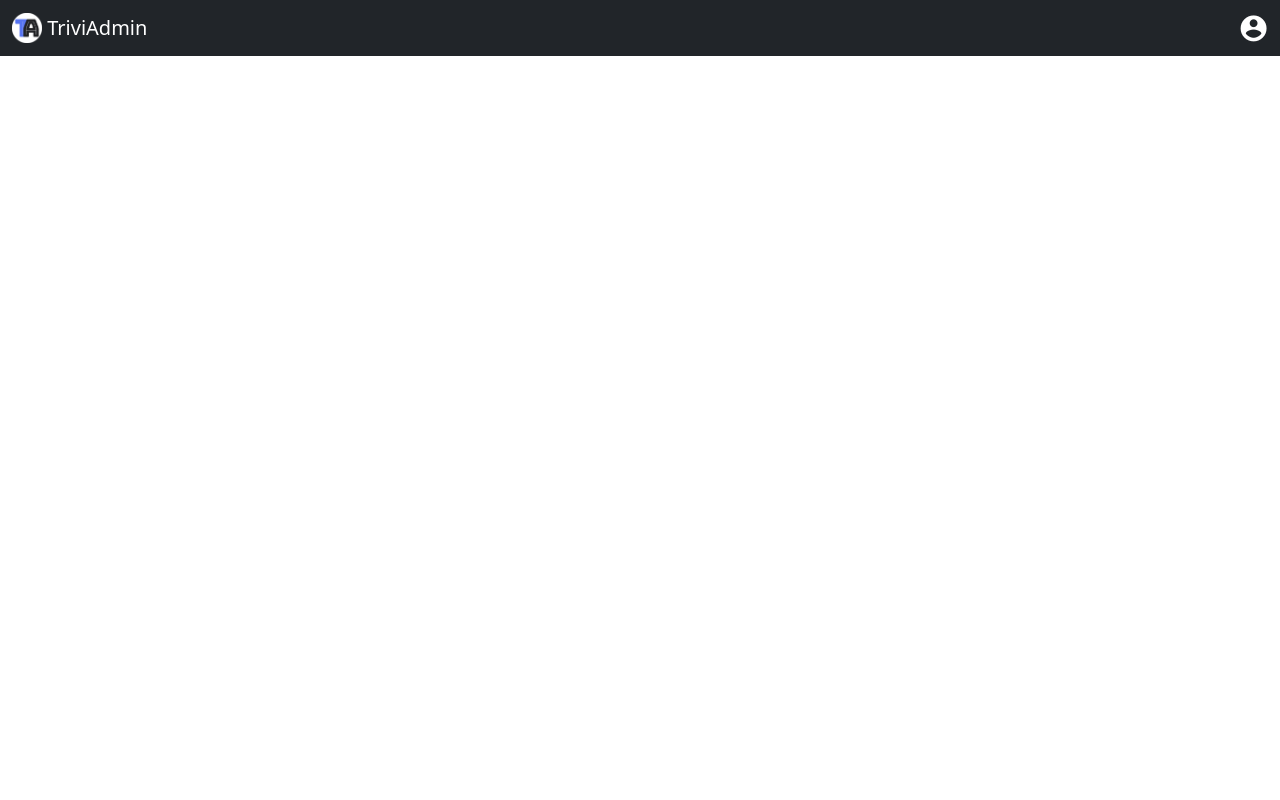
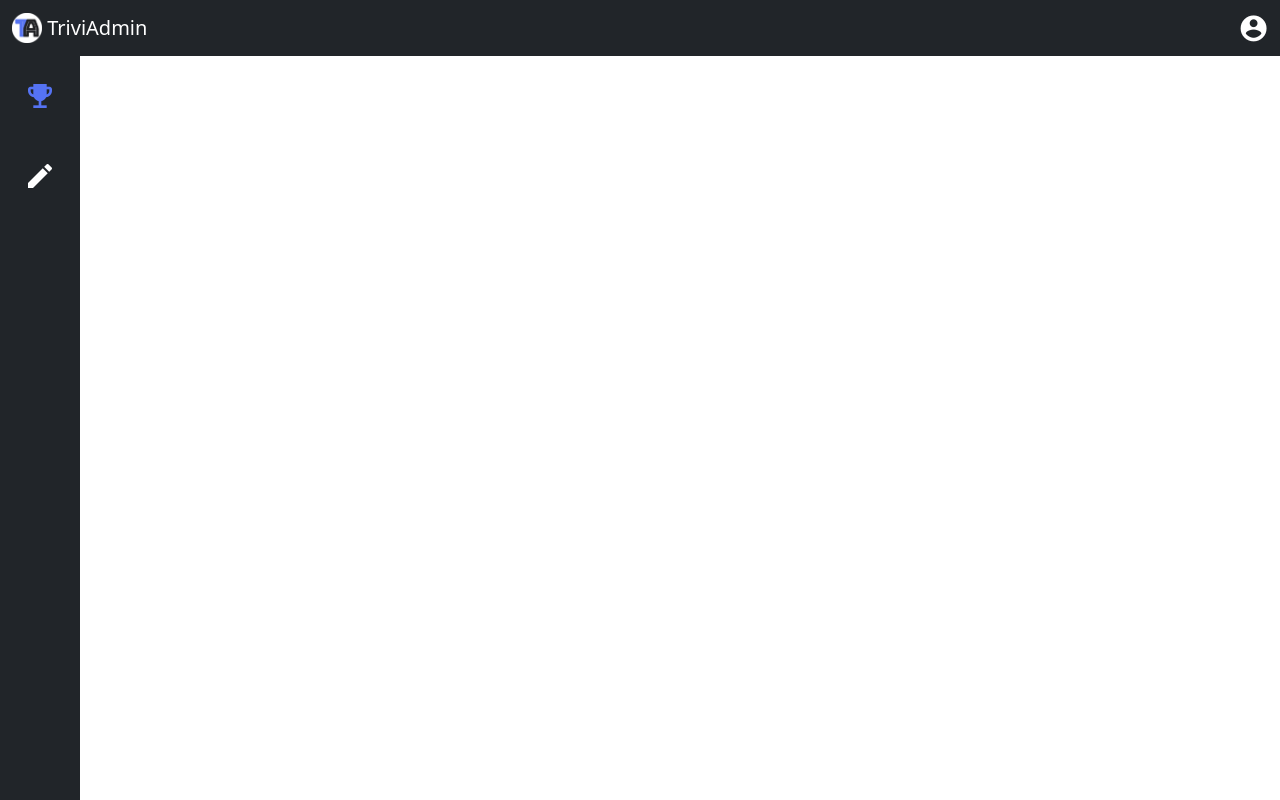
Before and after one commit to darkucfknight/Tortuga-Trivia, a website: page home.html in a window 1280 px wide. Drawn offline with nearby package versions, Linux system fonts and the light colour scheme.

Commit message:
sidebar for desktop, bottom bar for moble

```diff
--- a/home.html
+++ b/home.html
@@ -36,7 +36,7 @@
     </head>
 
     <body>
-        <nav class="navbar navbar-dark bg-dark">
+        <nav class="top-nav navbar navbar-dark bg-dark">
             <div class="container-fluid">
                 <a class="navbar-brand" href="#">
                     <img
@@ -98,6 +98,23 @@
                 </div>
             </div>
         </nav>
+        <nav class="sidebar navbar navbar-dark bg-dark">
+            <ul>
+                <li class="selected">
+                    <a href="#">
+                        <i class="material-icons">emoji_events</i>
+                        <span class="nav-text"> Host </span>
+                    </a>
+                </li>
+                <li class="has-subnav">
+                    <a href="#">
+                        <i class="material-icons">mode</i>
+                        <span class="nav-text"> Plan </span>
+                    </a>
+                </li>
+            </ul>
+        </nav>
+
         <script
             src="https://cdn.jsdelivr.net/npm/bootstrap@5.0.0-beta2/dist/js/bootstrap.bundle.min.js"
             integrity="sha384-b5kHyXgcpbZJO/tY9Ul7kGkf1S0CWuKcCD38l8YkeH8z8QjE0GmW1gYU5S9FOnJ0"
--- a/static/css/home.css
+++ b/static/css/home.css
@@ -1,4 +1,7 @@
 /* || NAVBAR */
+.top-nav {
+    z-index: 1000;
+}
 #sign-in-button {
     float: right;
     font-size: 1.95rem;
@@ -11,9 +14,145 @@
     background-size: cover;
 }
 #sign-in-button:hover {
-    color: gray;
+    color: #5573f3;
 }
 #profile-icon {
     font-size: inherit;
     display: flex;
 }
+
+/* || SIDEBAR */
+.sidebar {
+    position: fixed;
+    z-index: 999;
+    align-items: flex-start;
+}
+.sidebar > ul {
+    margin: 0rem 0rem;
+}
+.material-icons {
+    position: relative;
+    text-align: center;
+    vertical-align: middle;
+    font-size: 2rem;
+}
+
+nav.sidebar ul,
+nav.sidebar li {
+    outline: 0;
+    margin: 0;
+    padding: 0;
+}
+.sidebar li:hover > a,
+nav.sidebar li.active > a {
+    color: #fff;
+    background-color: #5573f3;
+}
+nav.sidebar li.selected > a {
+    color: #fff;
+}
+
+nav.sidebar li.selected .material-icons {
+    color: #5573f3;
+}
+
+nav.sidebar li.selected:hover .material-icons {
+    color: #fff;
+}
+
+.sidebar .nav-text,
+.sidebar li > a {
+    font-family: 'Roboto', sans-serif;
+}
+
+.sidebar li > a {
+    border-collapse: collapse;
+    border-spacing: 0;
+    color: white;
+    font-size: 1.03rem;
+    text-decoration: none;
+}
+
+@media (min-width: 35.1em) {
+    .sidebar .material-icons {
+        display: table-cell;
+        width: 5rem;
+        height: 5rem;
+    }
+
+    .sidebar:hover,
+    nav.sidebar.expanded {
+        width: 15em;
+        overflow: visible;
+    }
+
+    .sidebar {
+        top: 0;
+        bottom: 0;
+        height: 100%;
+        left: 0;
+        padding-top: 3.5em;
+        width: 5rem;
+        overflow: hidden;
+        -webkit-transition: width 0.05s linear;
+        transition: width 0.05s linear;
+        -webkit-transform: translateZ(0) scale(1, 1);
+    }
+
+    .sidebar li {
+        position: relative;
+        display: block;
+        width: 18em;
+    }
+    .sidebar li > a {
+        position: relative;
+        display: table;
+        -webkit-transform: translateZ(0) scale(1, 1);
+        -webkit-transition: all 0.1s linear;
+        transition: all 0.1s linear;
+    }
+
+    .sidebar .nav-text {
+        position: relative;
+        display: table-cell;
+        vertical-align: middle;
+        width: 10rem;
+    }
+}
+
+@media (max-width: 35em) {
+    .sidebar {
+        position: fixed;
+        margin: 0;
+        left: 0;
+        bottom: 0;
+        width: 100%;
+    }
+
+    .sidebar ul {
+        display: table;
+        width: 100%;
+    }
+
+    .sidebar li {
+        float: left;
+        width: 25%;
+        list-style-type: none;
+        text-align: center;
+    }
+
+    .sidebar a {
+        display: block;
+        padding: 5px;
+        height: 74px;
+    }
+
+    .sidebar i,
+    .sidebar span {
+        display: block;
+    }
+
+    .sidebar span {
+        font-size: 14px;
+    }
+}
```
